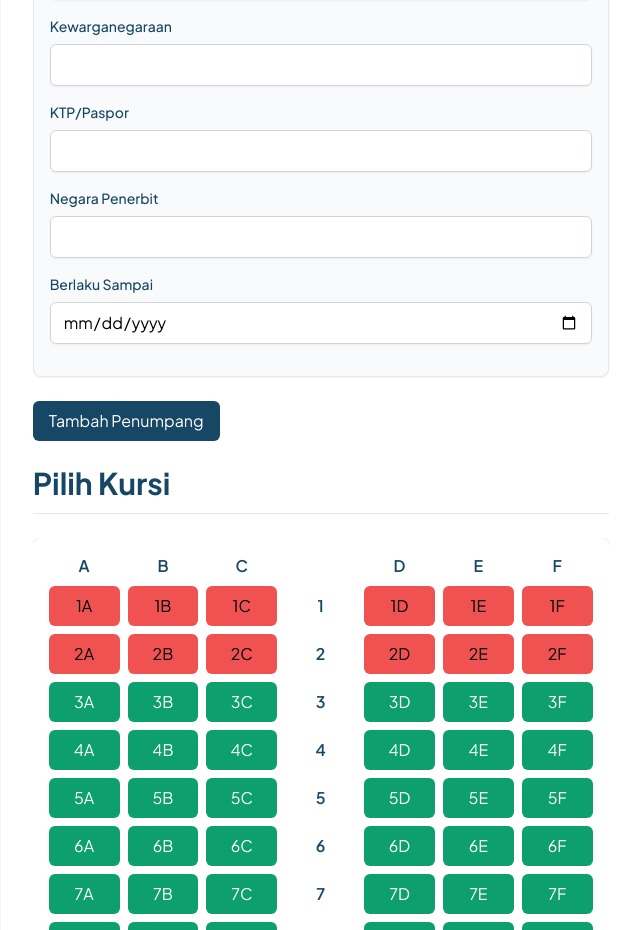
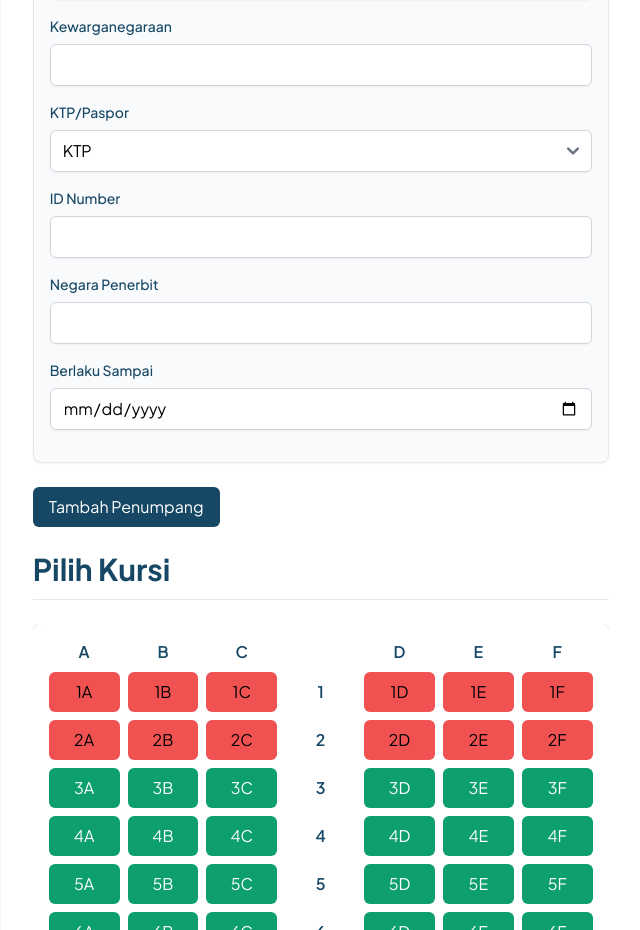
Before and after one commit to FSWAND-KM-6-C2-Final-Project/FE-AirSeat, a React (Create React App) app: page /booking in a window 1280 px wide. Shown: the part 1200-2130 px from the top of the page, without its empty margins (102-742 px from the left). Built offline with nearby package versions, Linux system fonts and the light colour scheme.

Commit message:
Add dropdown option for ID type selection in BookingForm

```diff
--- a/src/components/BookingForm.js
+++ b/src/components/BookingForm.js
@@ -169,7 +169,6 @@ const BookingForm = ({ initialClass }) => {
             required
           />
         </div>
-
         <h2 className="text-3xl font-bold mb-6 text-[#164765] border-b pb-3">
           Isi Data Penumpang
         </h2>
@@ -276,6 +275,21 @@ const BookingForm = ({ initialClass }) => {
             <div className="mb-4">
               <label className="block text-sm font-medium text-[#164765]">
                 KTP/Paspor
+              </label>
+              <select
+                name="idType"
+                value={passenger.idType}
+                onChange={(e) => handlePassengerChange(index, e)}
+                className="mt-2 block w-full rounded-md border-gray-300 shadow-sm focus:border-[#447C9D] focus:ring focus:ring-[#447C9D] focus:ring-opacity-50"
+                required
+              >
+                <option value="ktp">KTP</option>
+                <option value="paspor">Paspor</option>
+              </select>
+            </div>
+            <div className="mb-4">
+              <label className="block text-sm font-medium text-[#164765]">
+                ID Number
               </label>
               <input
                 type="text"
```
